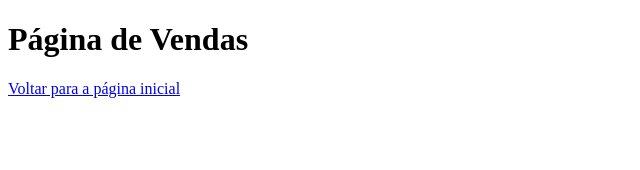
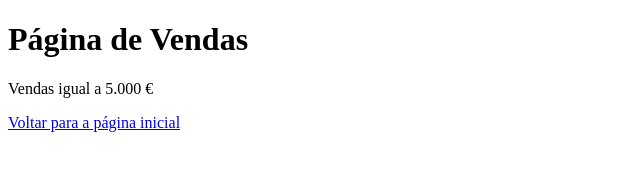
Before and after one commit to lltrindade/aulagithub, a plain HTML site: page vendas.html in a window 1280 px wide. Shown: the whole page, without its empty margins (0-640 px from the left). Drawn offline with Linux system fonts and the light colour scheme.

Commit message:
Acrescentado valor das vendas

```diff
--- a/vendas.html
+++ b/vendas.html
@@ -12,6 +12,7 @@
     <h1>
         Página de Vendas
     </h1>
+    <p>Vendas igual a 5.000 €</p>
     <a href="index.html">Voltar para a página inicial</a>
 </body>
 
```
